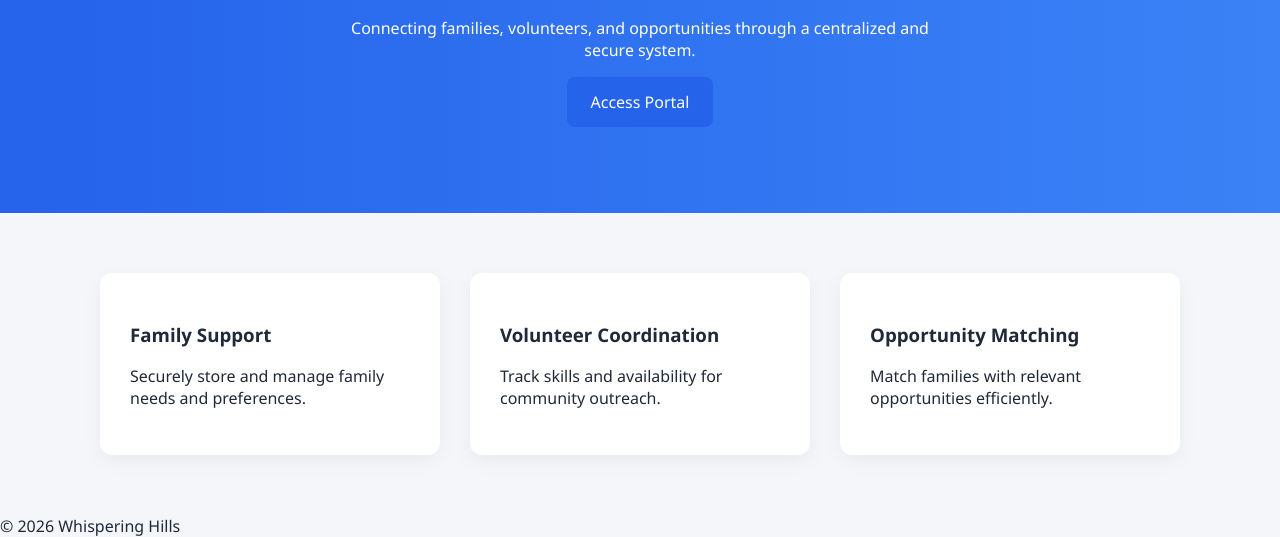
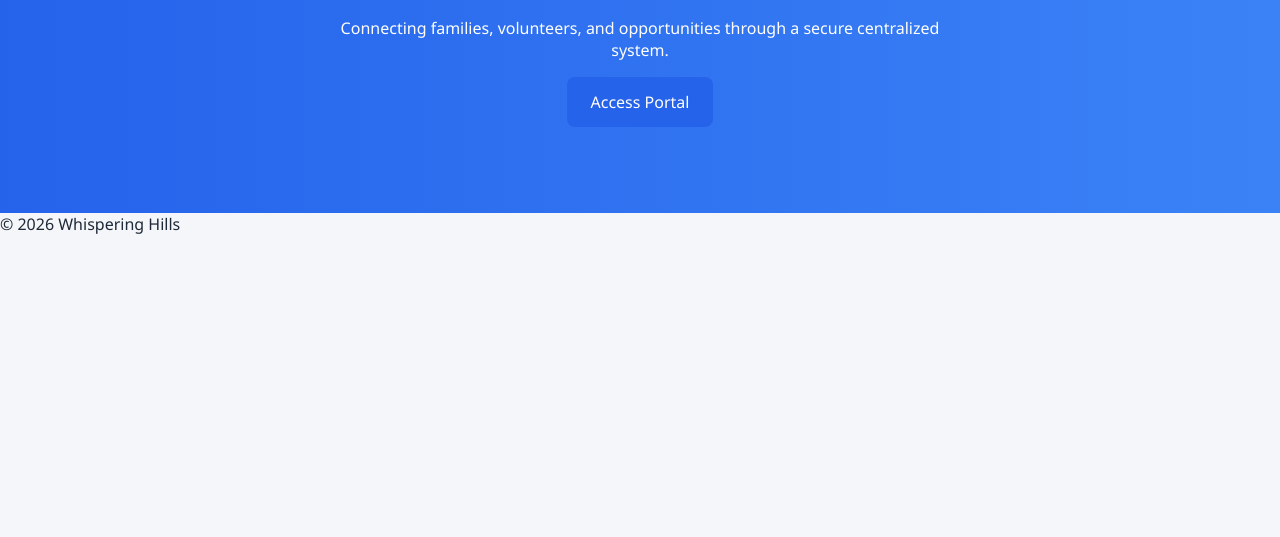
Before and after one commit to trisha3333333/CNIT280Prototype, a plain HTML site: page index.html in a window 1280 px wide. Shown: the part 277-814 px from the top of the page. Drawn offline with Linux system fonts and the light colour scheme.

Commit message:
sprint 3 update
Updated the description in the hero section and removed the features section.

```diff
--- a/index.html
+++ b/index.html
@@ -14,28 +14,8 @@
 
 <section class="hero">
     <h1>Community Resource Management Platform</h1>
-    <p>
-        Connecting families, volunteers, and opportunities
-        through a centralized and secure system.
-    </p>
+    <p>Connecting families, volunteers, and opportunities through a secure centralized system.</p>
     <a href="login.html" class="btn-primary large">Access Portal</a>
-</section>
-
-<section class="features">
-    <div class="feature-card">
-        <h3>Family Support</h3>
-        <p>Securely store and manage family needs and preferences.</p>
-    </div>
-
-    <div class="feature-card">
-        <h3>Volunteer Coordination</h3>
-        <p>Track skills and availability for community outreach.</p>
-    </div>
-
-    <div class="feature-card">
-        <h3>Opportunity Matching</h3>
-        <p>Match families with relevant opportunities efficiently.</p>
-    </div>
 </section>
 
 <footer>
```
